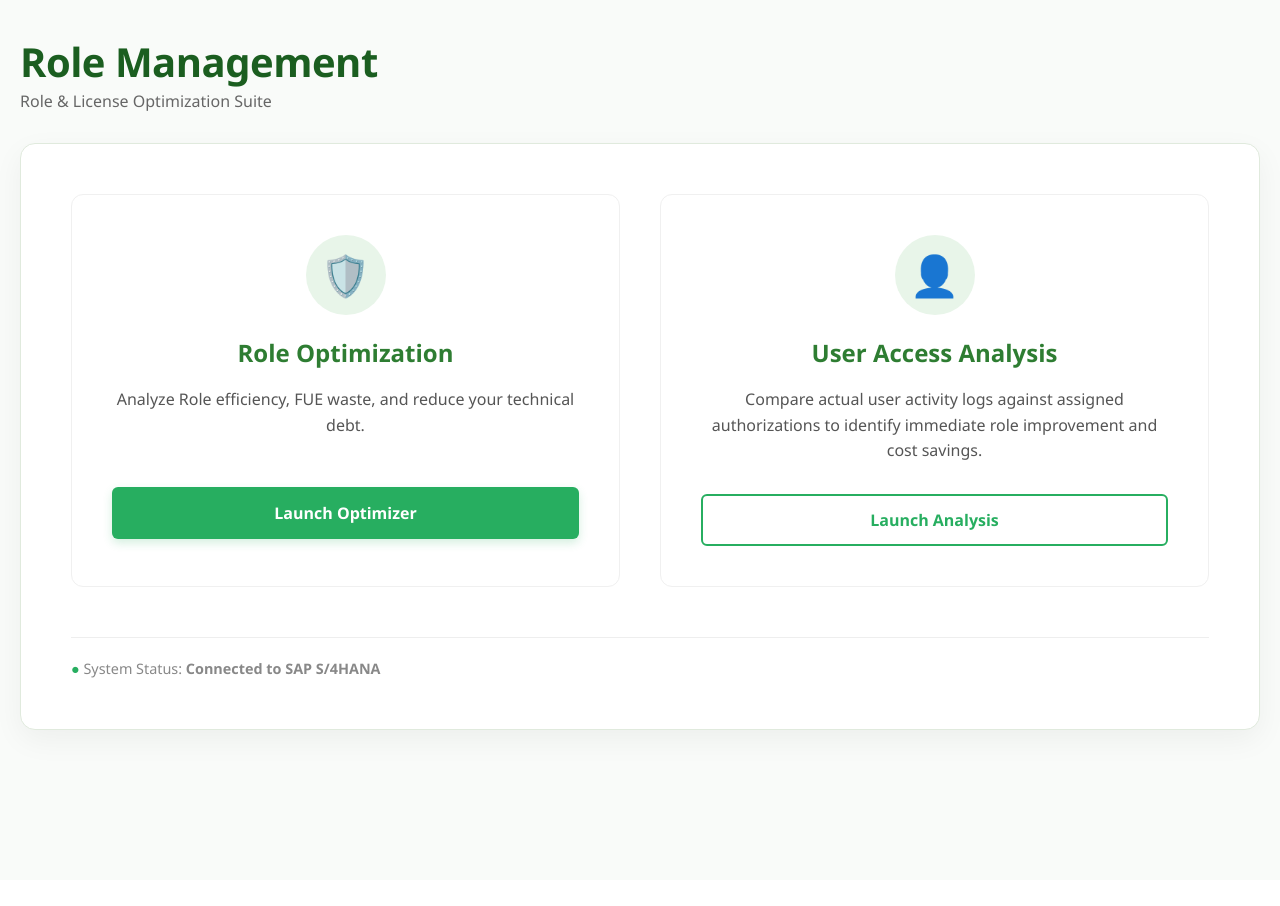
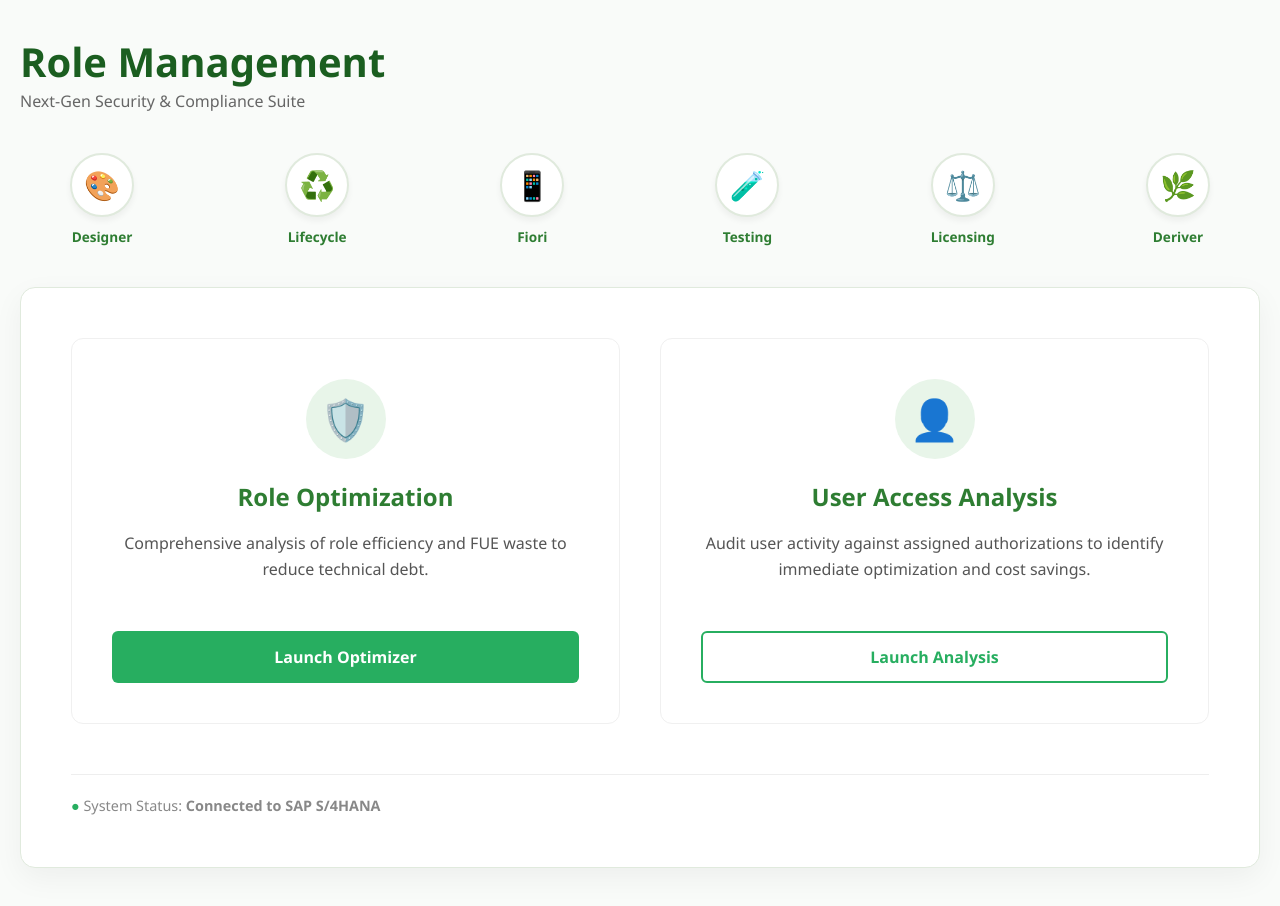
Before and after one commit to adityaxsingh-pixel/RM-Nexus_Integration, a React (Vite) app: page / in a window 1280 px wide. Before the commit the page ends 880 px from the top, so only its background shows below. Built offline with nearby package versions, Linux system fonts and the light colour scheme.

Commit message:
feat: add module icon suite with dynamic tooltip alignment for Designer and Deriver

```diff
--- a/src/Mainhub.jsx
+++ b/src/Mainhub.jsx
@@ -4,55 +4,79 @@ import UserAnalysis from './UserAnalysis';
 
 const MainHub = () => {
   const [view, setView] = useState('MENU');
+  const [hoveredModule, setHoveredModule] = useState(null);
+
+  const modules = [
+    { id: 'Designer', icon: '🎨', title: 'Designer', text: 'Automate role engineering using historical utilization data. Enable granular Display/Maintain segregation and legacy role decommissioning.' },
+    { id: 'Lifecycle', icon: '♻️', title: 'Lifecycle', text: 'Centralized governance for role maintenance. Manage transaction delta, technical catalogs, and security object mapping.' },
+    { id: 'Fiori', icon: '📱', title: 'Fiori', text: 'Construct Fiori architecture with Catalogs, Spaces, and Pages that are aligned with actual user navigation patterns and access requirements.' },
+    { id: 'Testing', icon: '🧪', title: 'Testing', text: 'Validate role integrity via Reference User simulations. Ensure zero business disruption by auditing new roles against live production access.' },
+    { id: 'Licensing', icon: '⚖️', title: 'Licensing', text: 'Optimize RISE with SAP compliance. Classify roles by FUE impact and re-engineer access to minimize licensing overhead.' },
+    { id: 'Deriver', icon: '🌿', title: 'Deriver', text: 'Automated derivation engine. Generate organizational child roles through predefined Business Unit and Company Code mapping logic.' },
+  ];
 
   if (view === 'ROLE_OPT') return <AuditDashboard onBack={() => setView('MENU')} />;
   if (view === 'USER_ANALYSIS') return <UserAnalysis onBack={() => setView('MENU')} />;
 
   return (
     <div style={containerStyle}>
-      {/* 1. Main Heading on Top */}
+      {/* 1. Header */}
       <div style={headerSectionStyle}>
         <h1 style={headingStyle}>Role Management</h1>
-        <p style={{ color: '#666', marginTop: '5px' }}>Role & License Optimization Suite</p>
+        <p style={{ color: '#666', marginTop: '5px' }}>Next-Gen Security & Compliance Suite</p>
       </div>
 
-      {/* 2. Main Content Area (Matches AuditDashboard Width) */}
+      {/* 2. Module Icons Row */}
+      <div style={moduleContainerStyle}>
+        {modules.map((mod) => (
+          <div
+            key={mod.id}
+            style={iconWrapperStyle}
+            onMouseEnter={() => setHoveredModule(mod.id)}
+            onMouseLeave={() => setHoveredModule(null)}
+          >
+            <div style={moduleIconStyle}>{mod.icon}</div>
+            <span style={moduleLabelStyle}>{mod.id}</span>
+
+            {/* Hover Window (Tooltip) */}
+            {hoveredModule === mod.id && (
+              <div style={{
+    ...tooltipStyle,
+    // Dynamic alignment logic
+    left: mod.id === 'Designer' ? '0' : mod.id === 'Deriver' ? 'auto' : '50%',
+    right: mod.id === 'Deriver' ? '0' : 'auto',
+    transform: (mod.id === 'Designer' || mod.id === 'Deriver') ? 'none' : 'translateX(-50%)',
+  }}>
+    <h4 style={{ margin: '0 0 5px 0', color: '#27ae60' }}>{mod.title}</h4>
+    <p style={{ margin: 0, fontSize: '0.85rem', lineHeight: '1.4', color: '#444' }}>{mod.text}</p>
+  </div>
+            )}
+          </div>
+        ))}
+      </div>
+
+      {/* 3. Main Launch Cards */}
       <div style={contentBoxStyle}>
         <div style={gridStyle}>
-
-          {/* COLUMN 1: ROLE OPTIMIZATION */}
           <div style={cardStyle}>
             <div style={iconCircleStyle}>🛡️</div>
             <h2 style={cardTitleStyle}>Role Optimization</h2>
             <p style={cardTextStyle}>
-              Analyze Role efficiency, FUE waste, and reduce your technical debt.
+              Comprehensive analysis of role efficiency and FUE waste to reduce technical debt.
             </p>
-            <button
-              onClick={() => setView('ROLE_OPT')}
-              style={greenButtonStyle}
-            >
-              Launch Optimizer
-            </button>
+            <button onClick={() => setView('ROLE_OPT')} style={greenButtonStyle}>Launch Optimizer</button>
           </div>
 
-          {/* COLUMN 2: USER ACCESS ANALYSIS */}
           <div style={cardStyle}>
             <div style={iconCircleStyle}>👤</div>
             <h2 style={cardTitleStyle}>User Access Analysis</h2>
             <p style={cardTextStyle}>
-              Compare actual user activity logs against assigned authorizations to identify immediate role improvement and cost savings.
+              Audit user activity against assigned authorizations to identify immediate optimization and cost savings.
             </p>
-            <button
-              onClick={() => setView('USER_ANALYSIS')}
-              style={outlineButtonStyle}
-            >
-              Launch Analysis
-            </button>
+            <button onClick={() => setView('USER_ANALYSIS')} style={outlineButtonStyle}>Launch Analysis</button>
           </div>
-
         </div>
 
-        {/* Bottom Status Bar */}
         <div style={footerBarStyle}>
           <span style={{ color: '#27ae60' }}>●</span> System Status: <span style={{fontWeight: 'bold'}}>Connected to SAP S/4HANA</span>
         </div>
@@ -61,110 +85,51 @@ const MainHub = () => {
   );
 };
 
-// --- STYLES (Green & White Theme) ---
+// --- STYLES ---
 
-const containerStyle = {
-  padding: '40px 20px',
-  backgroundColor: '#f9fbf9', // Very light green tint
-  minHeight: '100vh',
-  fontFamily: 'Segoe UI, Roboto, Arial, sans-serif'
+const containerStyle = { padding: '40px 20px', backgroundColor: '#f9fbf9', minHeight: '100vh', fontFamily: 'Segoe UI, sans-serif' };
+const headerSectionStyle = { maxWidth: '1300px', margin: '0 auto 40px auto' };
+const headingStyle = { color: '#1b5e20', margin: 0, fontSize: '2.5rem', fontWeight: '700' };
+
+const moduleContainerStyle = {
+  maxWidth: '1300px',
+  margin: '0 auto 40px auto',
+  display: 'flex',
+  justifyContent: 'space-between',
+  padding: '0 50px'
 };
 
-const headerSectionStyle = {
-  maxWidth: '1300px',
-  margin: '0 auto 30px auto',
+const iconWrapperStyle = {
+  position: 'relative',
+  display: 'flex',
+  flexDirection: 'column',
+  alignItems: 'center',
+  cursor: 'pointer'
+};
+
+const moduleIconStyle = {
+  width: '60px', height: '60px', backgroundColor: '#fff', border: '2px solid #e0eadd',
+  borderRadius: '50%', display: 'flex', alignItems: 'center', justifyContent: 'center',
+  fontSize: '1.8rem', transition: 'all 0.3s ease', boxShadow: '0 4px 6px rgba(0,0,0,0.05)'
+};
+
+const moduleLabelStyle = { marginTop: '10px', fontSize: '0.85rem', fontWeight: 'bold', color: '#2e7d32' };
+
+const tooltipStyle = {
+  position: 'absolute', top: '80px', left: '50%', transform: 'translateX(-50%)',
+  width: '220px', backgroundColor: '#fff', padding: '15px', borderRadius: '8px',
+  boxShadow: '0 10px 25px rgba(0,0,0,0.15)', border: '1px solid #e0eadd', zIndex: 10,
   textAlign: 'left'
 };
 
-const headingStyle = {
-  color: '#1b5e20', // Dark Forest Green
-  margin: 0,
-  fontSize: '2.5rem',
-  fontWeight: '700',
-  letterSpacing: '-0.5px'
-};
-
-const contentBoxStyle = {
-  maxWidth: '1300px',
-  margin: '0 auto',
-  backgroundColor: '#ffffff',
-  padding: '50px',
-  borderRadius: '15px',
-  border: '1px solid #e0eadd', // Soft green-grey border
-  boxShadow: '0 10px 30px rgba(0,0,0,0.05)'
-};
-
-const gridStyle = {
-  display: 'grid',
-  gridTemplateColumns: '1fr 1fr',
-  gap: '40px'
-};
-
-const cardStyle = {
-  padding: '40px',
-  borderRadius: '12px',
-  border: '1px solid #f0f0f0',
-  textAlign: 'center',
-  transition: 'all 0.3s ease',
-  backgroundColor: '#fff'
-};
-
-const iconCircleStyle = {
-  width: '80px',
-  height: '80px',
-  backgroundColor: '#e8f5e9', // Light green circle
-  borderRadius: '50%',
-  display: 'flex',
-  alignItems: 'center',
-  justifyContent: 'center',
-  fontSize: '2.5rem',
-  margin: '0 auto 20px auto'
-};
-
-const cardTitleStyle = {
-  color: '#2e7d32', // Medium Green
-  marginBottom: '15px',
-  fontSize: '1.5rem'
-};
-
-const cardTextStyle = {
-  color: '#555',
-  lineHeight: '1.6',
-  marginBottom: '30px',
-  minHeight: '70px'
-};
-
-const greenButtonStyle = {
-  backgroundColor: '#27ae60', // Pathlock Green
-  color: 'white',
-  border: 'none',
-  padding: '15px 40px',
-  borderRadius: '6px',
-  cursor: 'pointer',
-  fontWeight: 'bold',
-  fontSize: '1rem',
-  width: '100%',
-  boxShadow: '0 4px 10px rgba(39, 174, 96, 0.2)'
-};
-
-const outlineButtonStyle = {
-  backgroundColor: 'transparent',
-  color: '#27ae60',
-  border: '2px solid #27ae60',
-  padding: '13px 40px', // slightly less padding to account for border
-  borderRadius: '6px',
-  cursor: 'pointer',
-  fontWeight: 'bold',
-  fontSize: '1rem',
-  width: '100%'
-};
-
-const footerBarStyle = {
-  marginTop: '50px',
-  paddingTop: '20px',
-  borderTop: '1px solid #eee',
-  fontSize: '0.9rem',
-  color: '#888'
-};
+const contentBoxStyle = { maxWidth: '1300px', margin: '0 auto', backgroundColor: '#fff', padding: '50px', borderRadius: '15px', border: '1px solid #e0eadd', boxShadow: '0 10px 30px rgba(0,0,0,0.05)' };
+const gridStyle = { display: 'grid', gridTemplateColumns: '1fr 1fr', gap: '40px' };
+const cardStyle = { padding: '40px', borderRadius: '12px', border: '1px solid #f0f0f0', textAlign: 'center', backgroundColor: '#fff' };
+const iconCircleStyle = { width: '80px', height: '80px', backgroundColor: '#e8f5e9', borderRadius: '50%', display: 'flex', alignItems: 'center', justifyContent: 'center', fontSize: '2.5rem', margin: '0 auto 20px auto' };
+const cardTitleStyle = { color: '#2e7d32', marginBottom: '15px', fontSize: '1.5rem' };
+const cardTextStyle = { color: '#555', lineHeight: '1.6', marginBottom: '30px', minHeight: '70px' };
+const greenButtonStyle = { backgroundColor: '#27ae60', color: 'white', border: 'none', padding: '15px 40px', borderRadius: '6px', cursor: 'pointer', fontWeight: 'bold', width: '100%' };
+const outlineButtonStyle = { backgroundColor: 'transparent', color: '#27ae60', border: '2px solid #27ae60', padding: '13px 40px', borderRadius: '6px', cursor: 'pointer', fontWeight: 'bold', width: '100%' };
+const footerBarStyle = { marginTop: '50px', paddingTop: '20px', borderTop: '1px solid #eee', fontSize: '0.9rem', color: '#888' };
 
 export default MainHub;
--- a/src/UserAnalysis.jsx
+++ b/src/UserAnalysis.jsx
@@ -31,7 +31,9 @@ const UserAnalysis = ({ onBack }) => {
     <div style={containerStyle}>
       {/* Navigation Header */}
       <div style={headerNavStyle}>
-        <button onClick={onBack} style={backButtonStyle}>← Back to Hub</button>
+          <button onClick={onBack} style={{ color: '#27ae60', cursor: 'pointer', border: 'none', background: 'none', fontWeight: 'bold', fontSize: '1rem' }}>
+            ← Back to Main Menu
+          </button>
         <h1 style={headingStyle}>User Insights: <span style={{color: '#27ae60'}}>ASINGH</span></h1>
       </div>
 
```
